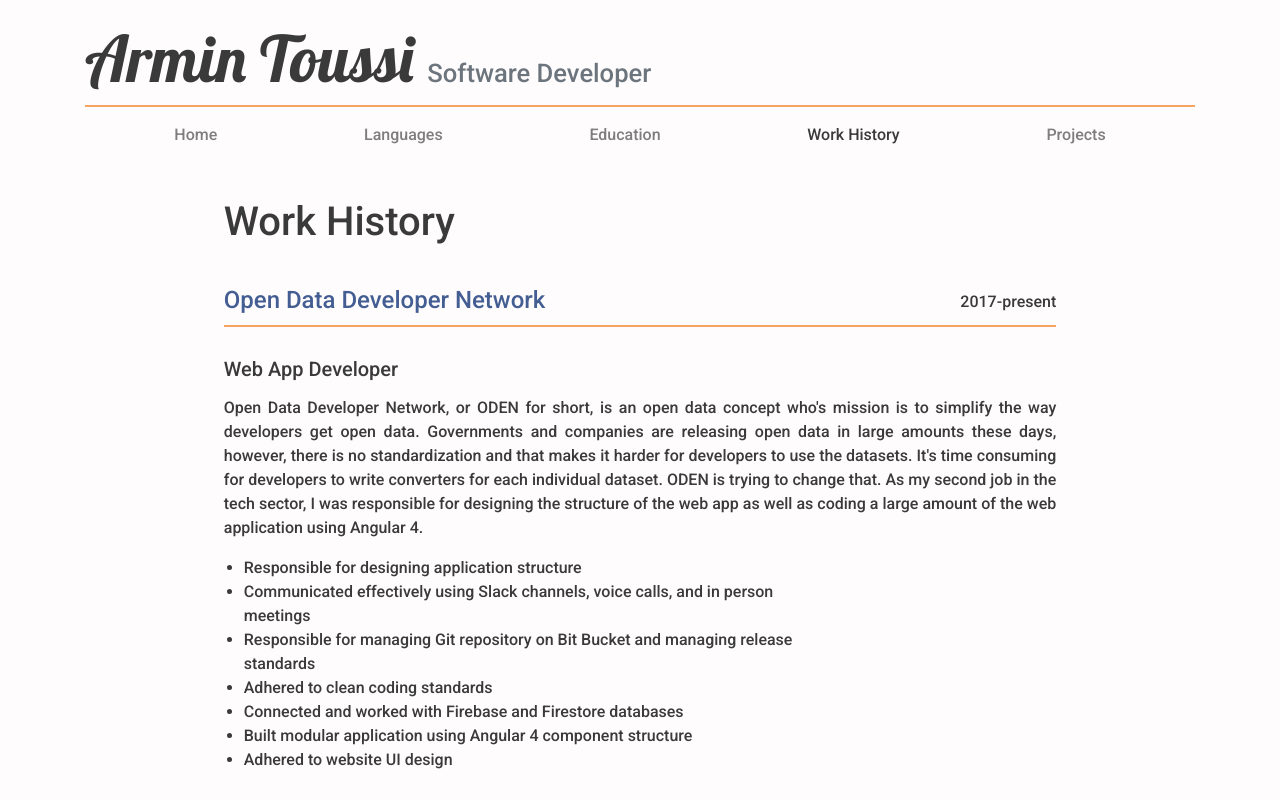
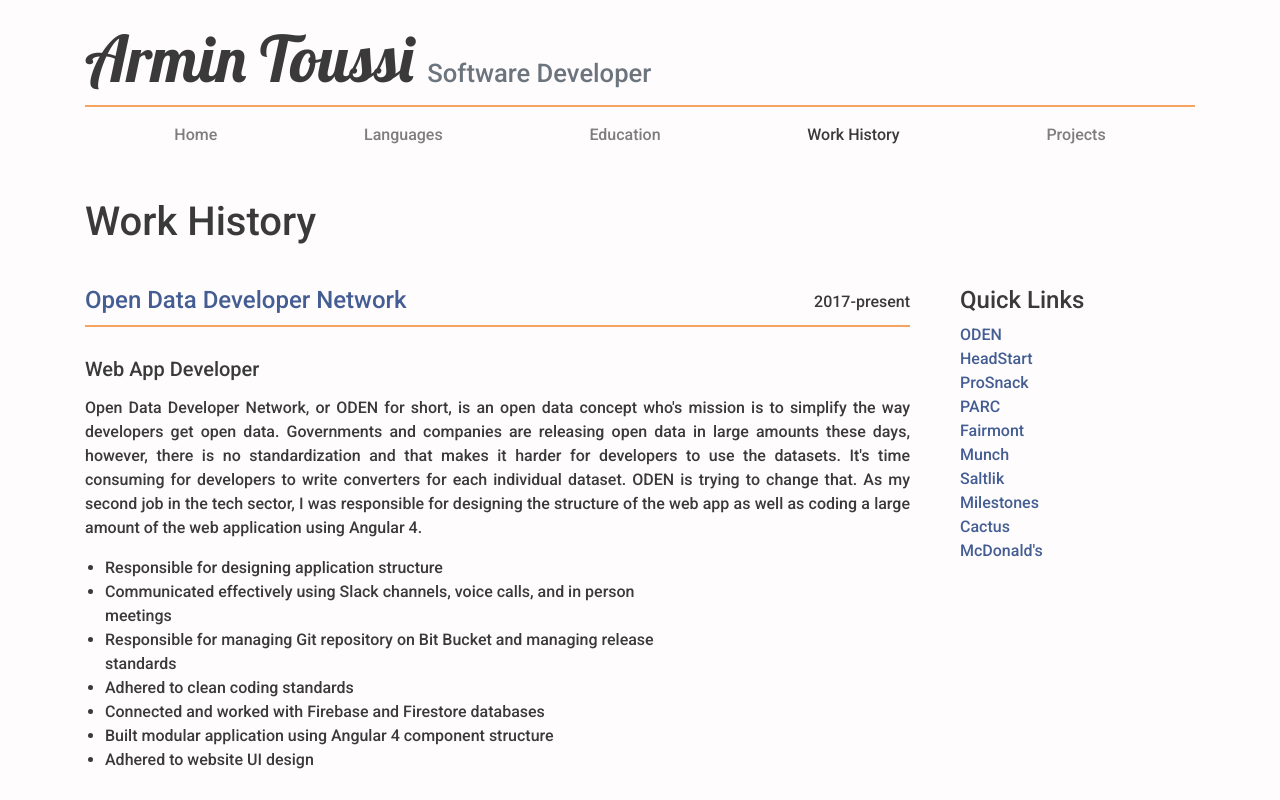
Before and after one commit to armindtoussi/resume-armin, an Angular app: page /work-history in a window 1280 px wide. Shown: the top 800 px of the page. Built offline with nearby package versions, Linux system fonts and the light colour scheme; a web font is replaced by a local one.

Commit message:
finished adding side nav links

```diff
--- a/src/app/components/education/education.component.ts
+++ b/src/app/components/education/education.component.ts
@@ -1,5 +1,6 @@
 import { Component }             from '@angular/core';
 import { Router, NavigationEnd } from '@angular/router';
+import { Subscription }          from 'rxjs/Subscription';
 
 @Component({
     selector: 'education',
@@ -11,11 +12,12 @@ export class EducationComponent {
 
     private fragment: string;
 
+    private scrollSub: Subscription;
+
     constructor(private router: Router) { }
 
-    ngOnInit() {
-
-        this.router.events.subscribe(s => {
+    ngOnInit(): void {
+        this.scrollSub = this.router.events.subscribe(s => {
             if(s instanceof NavigationEnd) {
                 const tree = this.router.parseUrl(this.router.url);
                 if(tree.fragment) {
@@ -27,4 +29,8 @@ export class EducationComponent {
             }
         });
     }
+
+    ngOnDestroy(): void {
+        this.scrollSub.unsubscribe();
+    }
 }
--- a/src/app/components/work-history/work-history.component.css
+++ b/src/app/components/work-history/work-history.component.css
@@ -42,6 +42,20 @@
     margin-bottom: 50px;
 }
 
+.side-nav {
+    position: fixed;
+
+    padding-left: 20px;
+}
+.side-nav>ul {
+    list-style-type: none;
+    padding-left: 0;
+}
+
+.size-link {
+    list-style-type: none;
+}
+
 /* Media Queries */
 
 @media screen and (min-width: 320px) {
@@ -67,14 +81,21 @@
         width: 70%;
         margin: 0 auto;
     }
+
+    .side-nav {
+        display: none;
+    }
 }
 
 @media screen and (min-width: 992px) {
     .work-content {
-        width: 75%;
         margin: auto;
     }
     .work-card>ul {
         margin: 0;
     }
+
+    .side-nav {
+        display: block;
+    }
 }
--- a/src/app/components/work-history/work-history.component.html
+++ b/src/app/components/work-history/work-history.component.html
@@ -1,9 +1,11 @@
 <main class="work-content">
     <h1>Work History</h1>
     <section class="container">
+        <div class="row">
+            <div class="col-lg-9">
                 <article class="row">
                     <div class="col-lg-12 work-card">
-                <h4><a href="https://opendatadev.net/" class="work-link">Open Data Developer Network</a></h4>
+                        <h4 id="oden"><a href="https://opendatadev.net/" class="work-link">Open Data Developer Network</a></h4>
                         <p class="work-date">2017-present</p>
                         <hr>
                         <h5>Web App Developer</h5>
@@ -28,7 +30,7 @@
                 </article>
                 <article class="row work-card-spacing">
                     <div class="col-lg-12 work-card">
-                <h4><a href="http://headstartmedical.com/"  class="work-link">HeadStart Medical</a></h4>
+                        <h4 id="headstart"><a href="http://headstartmedical.com/"  class="work-link">HeadStart Medical</a></h4>
                         <p class="work-date">2017</p>
                         <hr>
                         <h5>Web App and Android Developer</h5>
@@ -56,7 +58,7 @@
                 </article>
                 <article class="row work-card-spacing">
                     <div class="col-lg-12 work-card">
-                <h4><a href="https://www.prosnack.com/" class="work-link">Prosnack Natural Foods</a></h4>
+                        <h4 id="prosnack"><a href="https://www.prosnack.com/" class="work-link">Prosnack Natural Foods</a></h4>
                         <p class="work-date">2014-2015</p>
                         <hr>
                         <h5>Food Processing Technician</h5>
@@ -76,7 +78,7 @@
                 </article>
                 <article class="row work-card-spacing">
                     <div class="col-lg-12 work-card">
-                <h4><a href="http://parcliving.ca/the-residences/cedarsprings/" class="work-link">Cedar Springs PARC</a></h4>
+                        <h4 id="parc"><a href="http://parcliving.ca/the-residences/cedarsprings/" class="work-link">Cedar Springs PARC</a></h4>
                         <p class="work-date">2014-2015</p>
                         <hr>
                         <h5>Chef de Partie</h5>
@@ -97,7 +99,7 @@
                 </article>
                 <article class="row work-card-spacing">
                     <div class="col-lg-12 work-card">
-                <h4><a href="http://www.fairmont.com/vancouver/hotels/" class="work-link">Fairmont Hotel Vancouver</a></h4>
+                        <h4 id="fairmont"><a href="http://www.fairmont.com/vancouver/hotels/" class="work-link">Fairmont Hotel Vancouver</a></h4>
                         <p class="work-date">2011-2013</p>
                         <hr>
                         <h5>Second Cook</h5>
@@ -118,7 +120,7 @@
                 </article>
                 <article class="row work-card-spacing">
                     <div class="col-lg-12 work-card">
-                <h4>Munch Family Restaurant</h4>
+                        <h4 id="munch">Munch Family Restaurant</h4>
                         <p class="work-date">2010</p>
                         <hr>
                         <h5>Chef</h5>
@@ -139,7 +141,7 @@
                 </article>
                 <article class="row work-card-spacing">
                     <div class="col-lg-12 work-card">
-                <h4><a href="http://www.saltlik.com/" class="work-link">Saltlik Steakhouse</a></h4>
+                        <h4 id="saltlik"><a href="http://www.saltlik.com/" class="work-link">Saltlik Steakhouse</a></h4>
                         <p class="work-date">2005-2009</p>
                         <hr>
                         <h5>Sous Chef</h5>
@@ -158,7 +160,7 @@
                 </article>
                 <article class="row work-card-spacing">
                     <div class="col-lg-12 work-card">
-                <h4><a href="http://www.milestonesrestaurants.com/menu.php" class="work-link">Milestones Restaurant</a></h4>
+                        <h4 id="miles"><a href="http://www.milestonesrestaurants.com/menu.php" class="work-link">Milestones Restaurant</a></h4>
                         <p class="work-date">2004-2005</p>
                         <hr>
                         <h5>Line Cook</h5>
@@ -177,7 +179,7 @@
                 </article>
                 <article class="row work-card-spacing">
                     <div class="col-lg-12 work-card">
-                <h4><a href="https://www.cactusclubcafe.com/location/north-vancouver/" class="work-link">Cactus Club Cafe</a></h4>
+                        <h4 id="cactus"><a href="https://www.cactusclubcafe.com/location/north-vancouver/" class="work-link">Cactus Club Cafe</a></h4>
                         <p class="work-date">2003-2004</p>
                         <hr>
                         <h5>Line Cook - Shift Leader</h5>
@@ -196,7 +198,7 @@
                 </article>
                 <article class="row work-card-spacing">
                     <div class="col-lg-12 work-card last-card">
-                <h4><a href="https://www.mcdonalds.com/ca/en-ca.html" class="work-link">McDonald's Restaurants Canada</a></h4>
+                        <h4 id="md"><a href="https://www.mcdonalds.com/ca/en-ca.html" class="work-link">McDonald's Restaurants Canada</a></h4>
                         <p class="work-date">2001-2003</p>
                         <hr>
                         <h5>Shift Worker - Shift Manager</h5>
@@ -212,5 +214,24 @@
                         </ul>
                     </div>
                 </article>
+            </div>
+            <div class="col-lg-3">
+                <aside class="side-nav">
+                    <h4>Quick Links</h4>
+                    <ul>
+                        <li><a [routerLink]="['/work-history']" fragment="oden" class="work-link side-link">ODEN</a></li>
+                        <li><a [routerLink]="['/work-history']" fragment="headstart" class="work-link side-link">HeadStart</a></li>
+                        <li><a [routerLink]="['/work-history']" fragment="prosnack" class="work-link side-link">ProSnack</a></li>
+                        <li><a [routerLink]="['/work-history']" fragment="parc" class="work-link side-link">PARC</a></li>
+                        <li><a [routerLink]="['/work-history']" fragment="fairmont" class="work-link side-link">Fairmont</a></li>
+                        <li><a [routerLink]="['/work-history']" fragment="munch" class="work-link side-link">Munch</a></li>
+                        <li><a [routerLink]="['/work-history']" fragment="saltlik" class="work-link side-link">Saltlik</a></li>
+                        <li><a [routerLink]="['/work-history']" fragment="miles" class="work-link side-link">Milestones</a></li>
+                        <li><a [routerLink]="['/work-history']" fragment="cactus" class="work-link side-link">Cactus</a></li>
+                        <li><a [routerLink]="['/work-history']" fragment="md" class="work-link side-link">McDonald's</a></li>
+                    </ul>
+                </aside>
+            </div>
+        </div>
     </section>
 </main>
--- a/src/app/components/work-history/work-history.component.ts
+++ b/src/app/components/work-history/work-history.component.ts
@@ -1,4 +1,7 @@
-import { Component } from '@angular/core';
+import { Component }             from '@angular/core';
+import { Router, NavigationEnd } from '@angular/router';
+import { Subscription }          from 'rxjs/Subscription';
+
 
 @Component({
     selector: 'work-history',
@@ -8,5 +11,27 @@ import { Component } from '@angular/core';
 
 export class WorkHistoryComponent {
 
-    constructor() { }
+    private fragment: string;
+
+    private scrollSub: Subscription;
+
+    constructor(private router: Router) { }
+
+    ngOnInit(): void {
+        this.scrollSub = this.router.events.subscribe(s => {
+            if(s instanceof NavigationEnd) {
+                const tree = this.router.parseUrl(this.router.url);
+                if(tree.fragment) {
+                    const element = document.querySelector("#" + tree.fragment);
+                    if(element) {
+                        element.scrollIntoView();
+                    }
+                }
+            }
+        });
+    }
+
+    ngOnDestroy(): void {
+        this.scrollSub.unsubscribe();
+    }
 }
```
Lines whose indentation alone changed are shown as unchanged.
